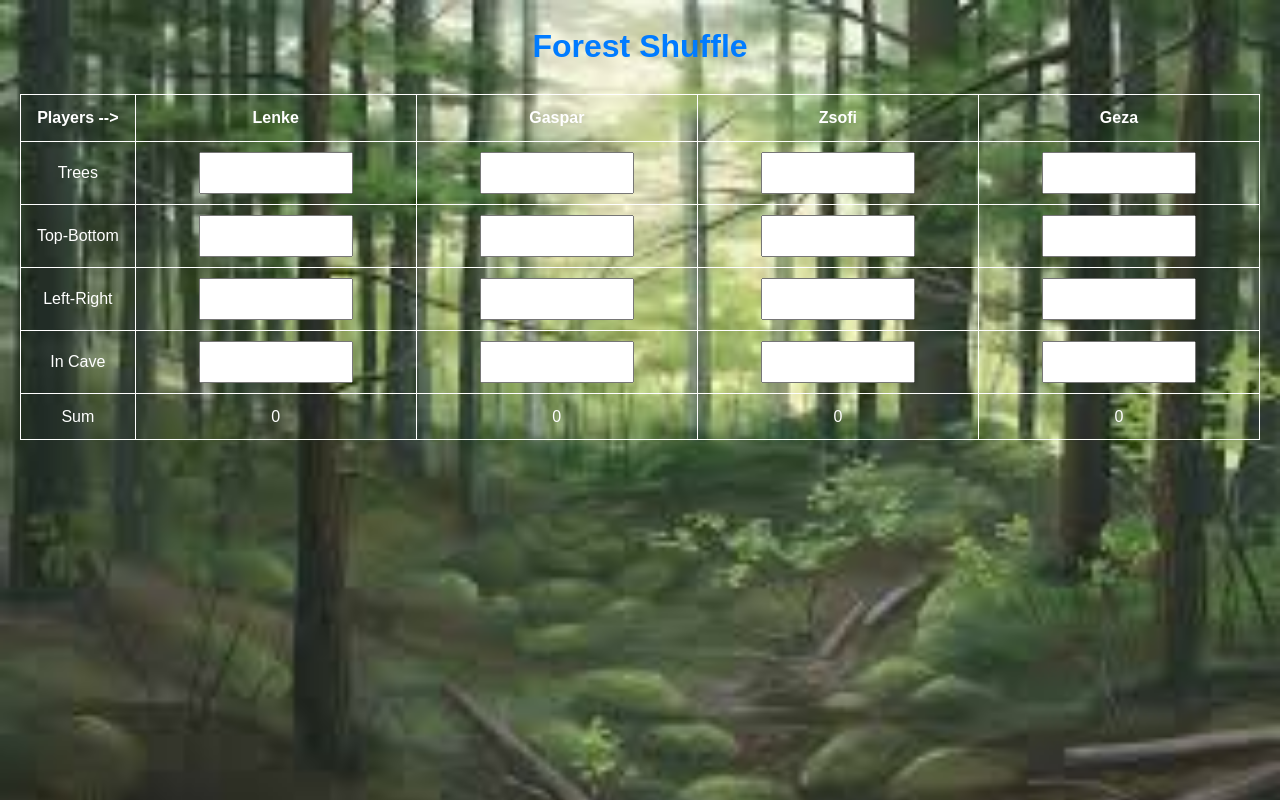
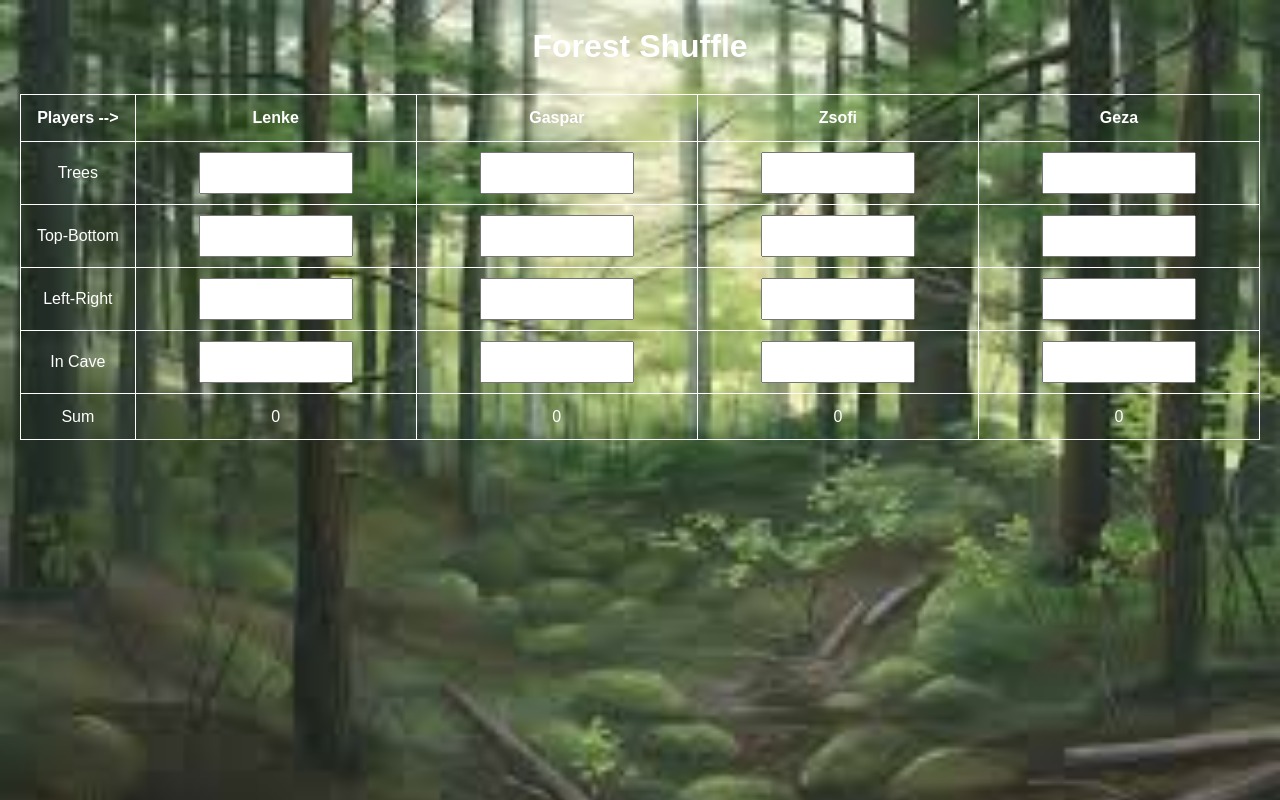
Before and after one commit to BristolGeza/forstshuffle_reg, a plain HTML site: page index.html in a window 1280 px wide. Drawn offline with Linux system fonts and the light colour scheme.

Commit message:
Update index.html

```diff
--- a/index.html
+++ b/index.html
@@ -54,7 +54,7 @@
         }
         h1 {
             text-align: center;
-            color: #007BFF;
+            color: #FFF;
         }
     </style>
 </head>
```
